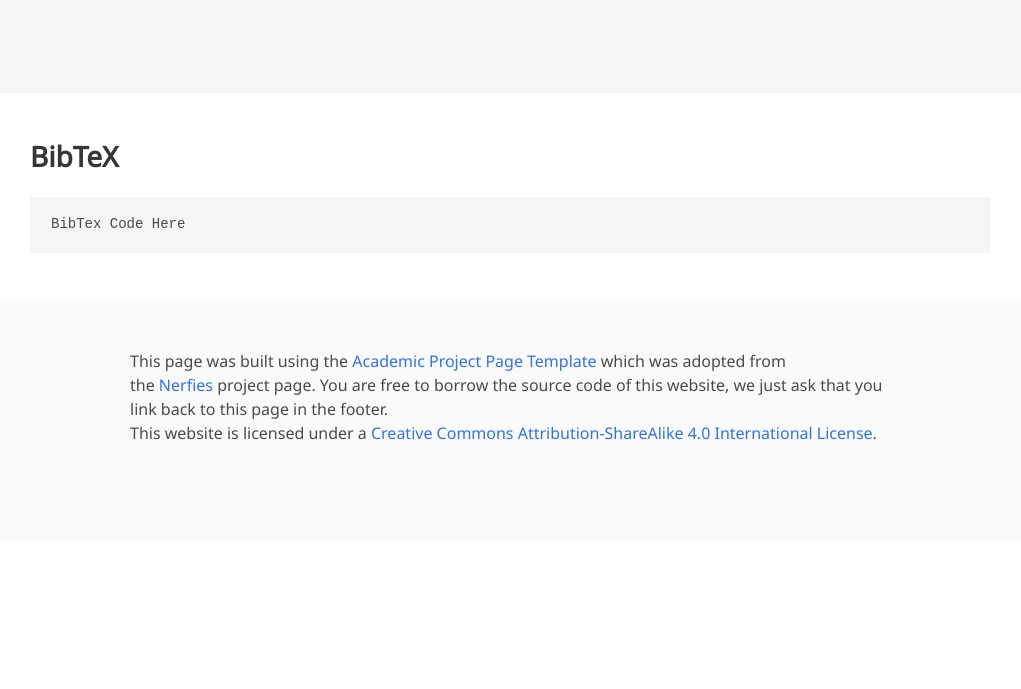
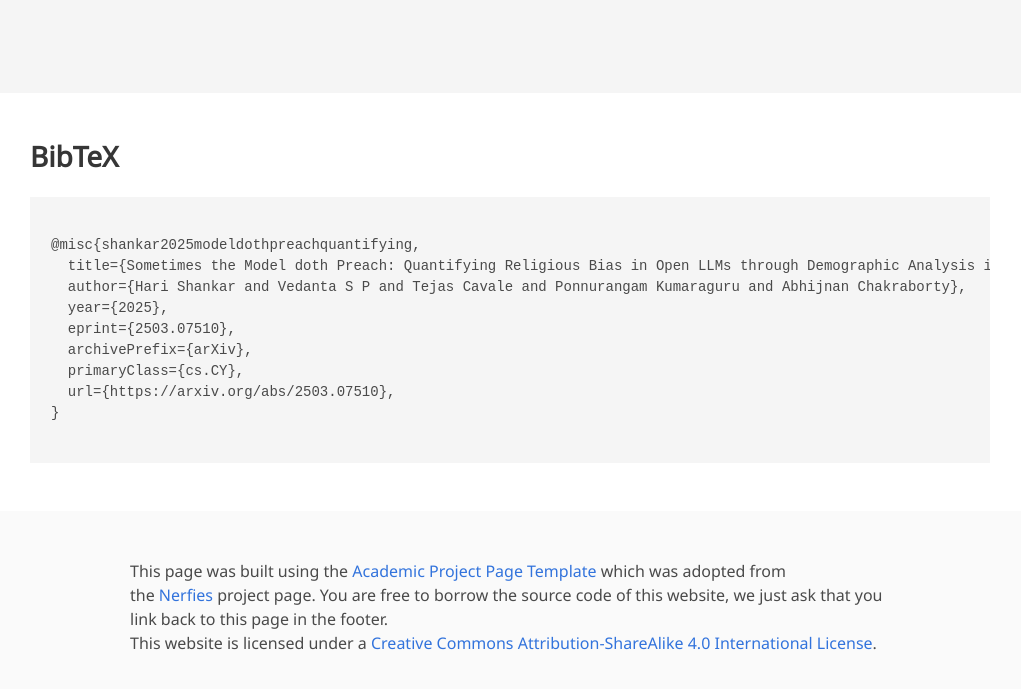
Before and after one commit to themodeldothpreach/themodeldothpreach.github.io, a plain HTML site: page index.html in a window 1280 px wide. Shown: the part 4033-4722 px from the top of the page, without its empty margins (130-1151 px from the left). Before the commit the page ends 4574 px from the top, so only its background shows below. Drawn offline with nearby package versions, Linux system fonts and the light colour scheme; some icons are missing; a web font is replaced by a local one.

Commit message:
Add BibTEX and Link

```diff
--- a/index.html
+++ b/index.html
@@ -96,7 +96,7 @@
                     <div class="publication-links">
                          <!-- Arxiv PDF link -->
                       <span class="link-block">
-                        <a href="https://arxiv.org/pdf/<ARXIV PAPER ID>.pdf" target="_blank"
+                        <a href="https://arxiv.org/pdf/2503.07510" target="_blank"
                         class="external-link button is-normal is-rounded is-dark">
                         <span class="icon">
                           <i class="fas fa-file-pdf"></i>
@@ -332,7 +332,17 @@
   <section class="section" id="BibTeX">
     <div class="container is-max-desktop content">
       <h2 class="title">BibTeX</h2>
-      <pre><code>BibTex Code Here</code></pre>
+      <pre><code>
+@misc{shankar2025modeldothpreachquantifying,
+  title={Sometimes the Model doth Preach: Quantifying Religious Bias in Open LLMs through Demographic Analysis in Asian Nations},
+  author={Hari Shankar and Vedanta S P and Tejas Cavale and Ponnurangam Kumaraguru and Abhijnan Chakraborty},
+  year={2025},
+  eprint={2503.07510},
+  archivePrefix={arXiv},
+  primaryClass={cs.CY},
+  url={https://arxiv.org/abs/2503.07510},
+}
+      </code></pre>
     </div>
 </section>
 <!--End BibTex citation -->
```
